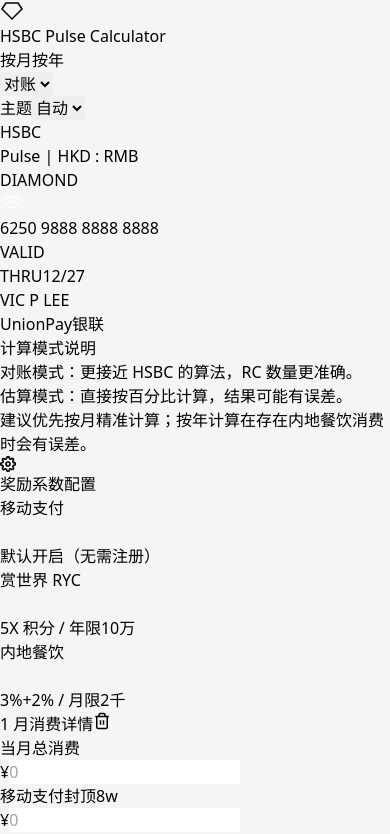
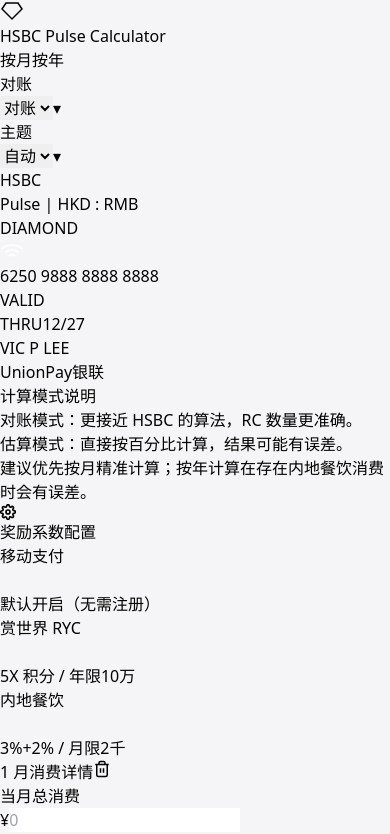
Before and after one commit to Williamsjs0727/pulse-calculator, a React (Vite) app: page / in a window 390 px wide. Shown: the top 834 px of the page. Built offline with nearby package versions, Linux system fonts and the light colour scheme.

Commit message:
Adjust nav controls for mobile and refine rewards summary layout

```diff
--- a/src/App.jsx
+++ b/src/App.jsx
@@ -1198,7 +1198,7 @@
 
       {/* 悬浮导航栏 */}
       <nav className="fixed top-4 md:top-6 left-0 right-0 z-50 px-4 flex justify-center">
-        <div className="bg-white/70 dark:bg-gray-900/70 backdrop-blur-2xl rounded-[1.4rem] md:rounded-full shadow-[0_10px_40px_-10px_rgba(0,0,0,0.1)] border border-white/40 dark:border-white/10 px-3 py-2 md:px-5 md:py-2.5 flex flex-col md:flex-row md:items-center md:justify-between gap-2 md:gap-3 w-full max-w-[390px] md:max-w-[980px] transition-all duration-300">
+        <div className="bg-white/70 dark:bg-gray-900/70 backdrop-blur-2xl rounded-[1.4rem] md:rounded-full shadow-[0_10px_40px_-10px_rgba(0,0,0,0.1)] border border-white/40 dark:border-white/10 px-3 py-2 md:px-5 md:py-2.5 flex flex-col md:flex-row md:items-center md:justify-between gap-2 md:gap-3 w-full max-w-[360px] md:max-w-[980px] transition-all duration-300">
           <div className="flex items-center justify-center md:justify-start gap-2 min-w-0 w-full md:w-auto">
             <div className="w-7 h-7 md:w-8 md:h-8 rounded-full bg-black dark:bg-white flex items-center justify-center text-white dark:text-black shadow-lg">
                <div className="scale-75"><Icons.Diamond /></div>
@@ -1208,7 +1208,7 @@
             </span>
           </div>
 
-          <div className="w-full md:w-auto grid grid-cols-1 md:flex items-center gap-2 md:gap-1.5">
+          <div className="w-full md:w-auto flex flex-col md:flex-row items-center gap-2 md:gap-1.5">
             <div className="bg-gray-100/50 dark:bg-white/10 p-1 rounded-full flex backdrop-blur-md w-full md:w-[220px]">
               {['monthly', 'yearly'].map(t => (
                 <button
@@ -1227,28 +1227,39 @@
               ))}
             </div>
 
+            <div className="w-full md:w-auto flex items-center justify-center gap-2">
+              <div className="relative w-[102px] md:w-[112px]">
+                <div className="rounded-full px-3 py-2 text-[10px] md:text-xs font-bold bg-white/80 dark:bg-black/40 border border-white/40 dark:border-white/10 text-gray-600 dark:text-gray-200 backdrop-blur-md text-center">
+                  {calcMode === 'reconcile' ? '对账' : '估算'}
+                </div>
                 <select
                   value={calcMode}
                   onChange={(event) => setCalcMode(event.target.value)}
-              className="rounded-full px-3 py-2 text-[10px] md:text-xs font-bold bg-white/80 dark:bg-black/40 border border-white/40 dark:border-white/10 text-gray-600 dark:text-gray-200 backdrop-blur-md w-full md:w-[116px] text-center"
+                  className="absolute inset-0 opacity-0 cursor-pointer"
+                  aria-label="计算模式"
                 >
                   <option value="reconcile">对账</option>
                   <option value="estimate">估算</option>
                 </select>
-
-            <div className="relative w-full md:w-[132px]">
-              <span className="absolute left-3 top-1/2 -translate-y-1/2 text-[10px] md:text-xs font-bold text-gray-500 dark:text-gray-300 pointer-events-none">
+                <span className="pointer-events-none absolute right-3 top-1/2 -translate-y-1/2 text-[10px] text-gray-500 dark:text-gray-300">▾</span>
+              </div>
+
+              <div className="relative w-[102px] md:w-[112px]">
+                <div className="rounded-full px-3 py-2 text-[10px] md:text-xs font-bold bg-white/80 dark:bg-black/40 border border-white/40 dark:border-white/10 text-gray-600 dark:text-gray-200 backdrop-blur-md text-center">
                   主题
-              </span>
+                </div>
                 <select
                   value={themeMode}
                   onChange={(event) => setThemeMode(event.target.value)}
-                className="rounded-full pl-11 pr-2.5 py-2 text-[10px] md:text-xs font-bold bg-white/80 dark:bg-black/40 border border-white/40 dark:border-white/10 text-gray-600 dark:text-gray-200 backdrop-blur-md w-full"
+                  className="absolute inset-0 opacity-0 cursor-pointer"
+                  aria-label="主题"
                 >
                   <option value="system">自动</option>
                   <option value="dark">深色</option>
                   <option value="light">浅色</option>
                 </select>
+                <span className="pointer-events-none absolute right-3 top-1/2 -translate-y-1/2 text-[10px] text-gray-500 dark:text-gray-300">▾</span>
+              </div>
             </div>
           </div>
         </div>
@@ -1471,7 +1482,7 @@
              <div className="absolute top-0 right-0 w-[600px] h-[600px] bg-[#db0011]/10 rounded-full blur-[150px] pointer-events-none mix-blend-screen"></div>
 
              <div className="relative z-10 grid grid-cols-1 lg:grid-cols-2 gap-10 md:gap-16">
-               <div className="flex flex-col justify-between">
+               <div className="flex flex-col gap-8">
                  <div className="space-y-4">
                     <div className="text-gray-400 text-base md:text-xl font-bold tracking-tight mb-3">
                       {calcMode === 'reconcile' ? '总奖励（对账） Total Reconciled Rewards' : '总奖励（估算） Total Estimated Rewards'}
@@ -1497,7 +1508,7 @@
                     </div>
                   </div>
 
-                  <div className="grid grid-cols-2 gap-4 md:gap-6 mt-8 md:mt-12 lg:mt-0">
+                  <div className="grid grid-cols-2 gap-4 md:gap-6 w-full max-w-[430px]">
                      <div className="p-4 md:p-6 rounded-2xl md:rounded-[2rem] bg-white/5 backdrop-blur-sm hover:bg-white/10 transition-colors">
                        <div className="text-xl md:text-3xl font-bold tracking-tight text-gray-100">{displayedAsiaMiles.toLocaleString()}</div>
                        <div className="text-[9px] md:text-[10px] text-gray-500 font-bold uppercase tracking-widest mt-2">Asia Miles</div>
```
Lines whose indentation alone changed are shown as unchanged.
